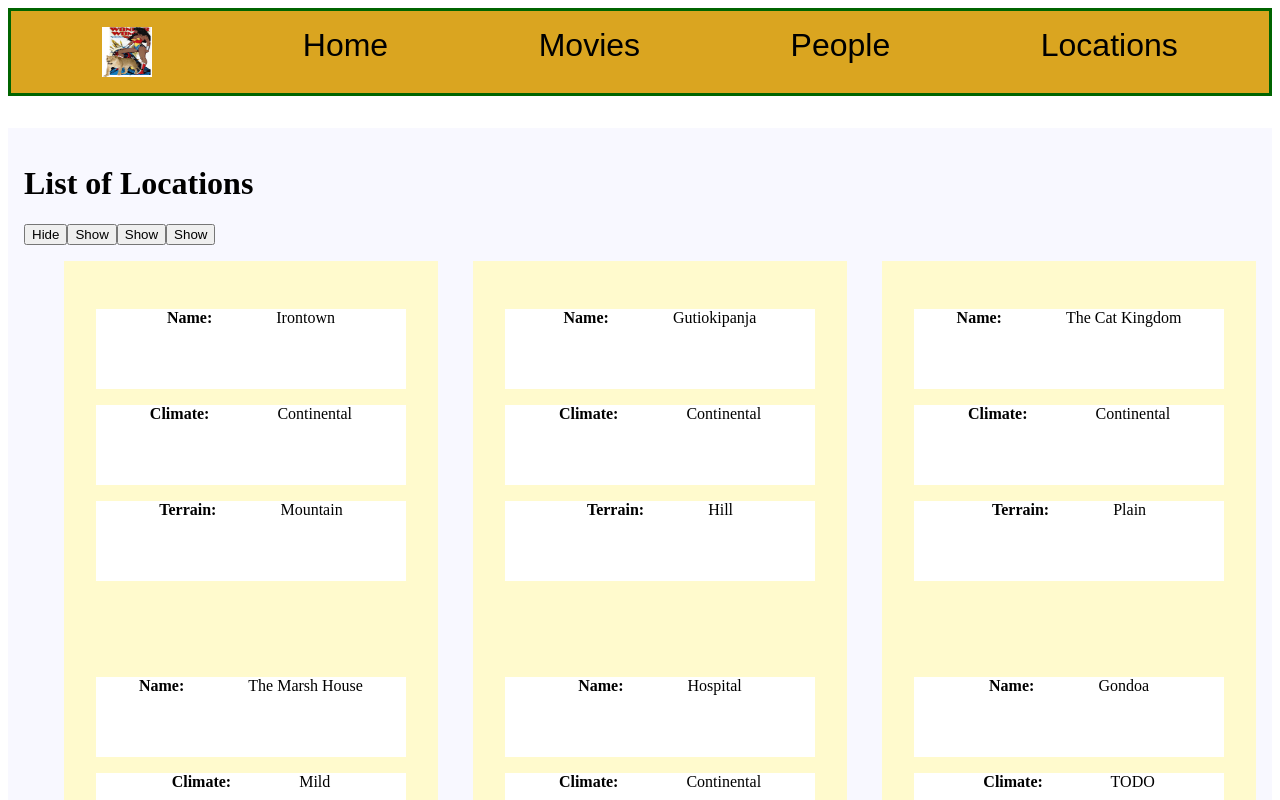
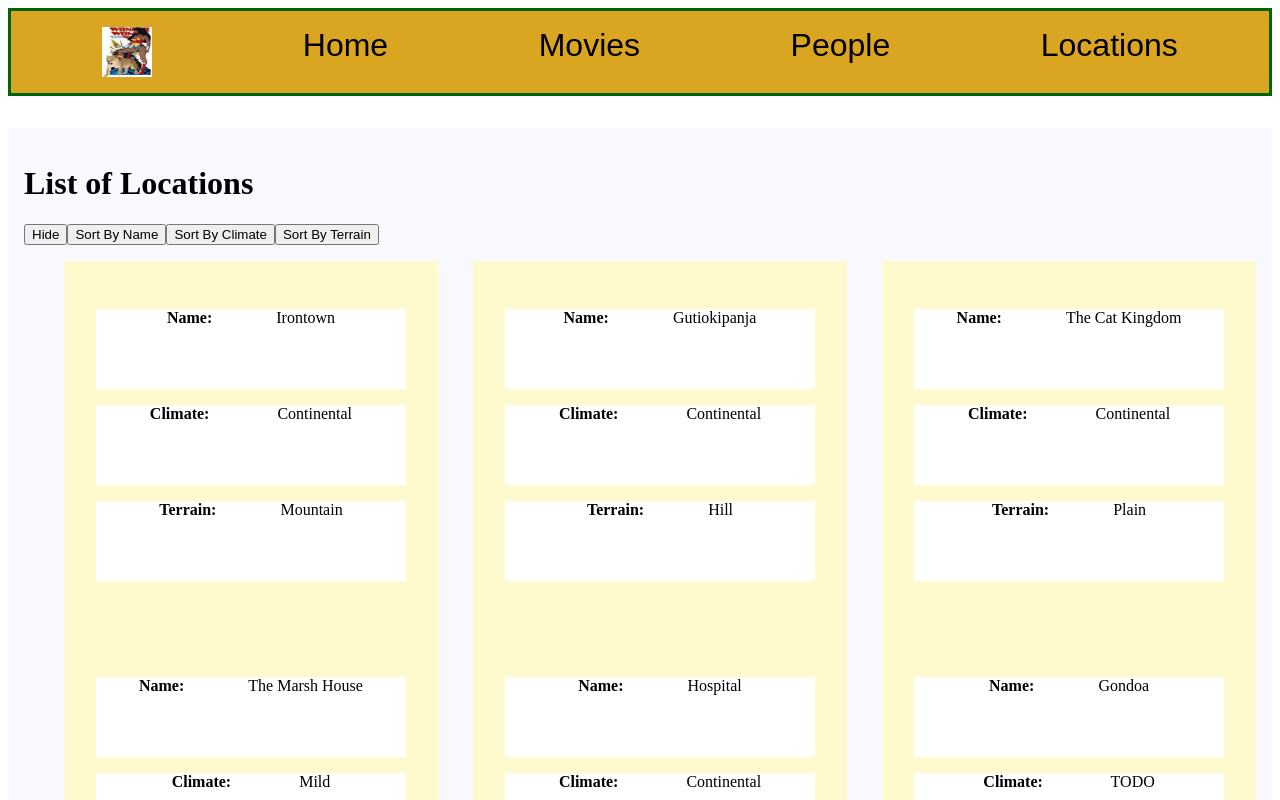
Before and after one commit to joinpursuit/9-1-module-three-assessment, a React (Create React App) app: page /locations in a window 1280 px wide. Both pictures are taken after a click on the button "Show". Shown: the top 800 px of the page. Built offline with nearby package versions, Linux system fonts and the light colour scheme; the HTML template or start-up script is replaced by a standard one.

Commit message:
removed placeholders for sort buttons and added handleSort functions - still working on getting sort results

```diff
--- a/src/Components/Locations.js
+++ b/src/Components/Locations.js
@@ -20,14 +20,88 @@ useEffect(() => {
 },[])
 
 
+// function handleNameSort(){
+//   const tempLocData = [...locationData]
+//   let sortedPlaces =tempLocData.sort((a,b) => {
+//     a.name < b.name ?  -1 : a.name > b.name ? 1 : 0
+//   })
+//   setNameSort(sortedPlaces)
+// }
+// function handleClimateSort(){
+//   const tempLocData = [...locationData]
+//   let sortedPlaces =tempLocData.sort((a,b) => {
+//     a.climate < b.climate ?  -1 : a.climate > b.climate ? 1 : 0
+//   })
+//   setClimateSort(sortedPlaces)
+// }
+
+// function handleTerrainSort(){
+//   const tempLocData = [...locationData]
+//   let sortedPlaces =tempLocData.sort((a,b) => {
+//     a.terrain < b.terrain ?  -1 : a.terrain > b.terrain ? 1 : 0
+//   })
+//   setTerrainSort(sortedPlaces)
+// }
+
+
+function handleNameSort(){
+const tempLocData = [...locationData]
+let sortedPlaces = tempLocData.sort((a, b) => {
+  if (a.name < b.name) {
+      return -1
+  }
+  if (a.name > b.name) {
+      return 1
+  }
+  return 0
+})
+setNameSort(sortedPlaces)
+}
+function handleClimateSort(){
+  const tempLocData = [...locationData]
+  let sortedPlaces = tempLocData.sort((a, b) => {
+    if (a.climate < b.climate) {
+        return -1
+    }
+    if (a.climate > b.climate) {
+        return 1
+    }
+    return 0
+  })
+  setClimateSort(sortedPlaces)
+  }
+
+  function handleTerrainSort(){
+    const tempLocData = [...locationData]
+    let sortedPlaces = tempLocData.sort((a, b) => {
+      if (a.terrain < b.terrain) {
+          return -1
+      }
+      if (a.terrain > b.terrain) {
+          return 1
+      }
+      return 0
+    })
+    setTerrainSort(sortedPlaces)
+    }
+
+
+
 return (
   <div className="locations">
     <h1>List of Locations</h1>
     <button onClick={() => setShowLocation(!showLocation)}>{showLocation ? "Hide" : "Show"}</button>
-    <button onClick={() => setNameSort(!nameSort)}>{nameSort ? "Hide" : "Show"}</button>
-    <button onClick={() => setClimateSort(!climateSort)}>{climateSort ? "Hide" : "Show"}</button>
-    <button onClick={() => setTerrainSort(!terrainSort)}>{terrainSort ? "Hide" : "Show"}</button>
-    <ul>
+
+    { showLocation ?
+    <>
+    <button onClick={handleNameSort}>Sort By Name</button>
+    <button onClick={handleClimateSort}>Sort By Climate</button>
+    <button onClick={handleTerrainSort}>Sort By Terrain</button>
+    </>
+    :
+    null}
+
+   <ul>
       {showLocation &&
       locationData &&
       locationData.map(locale =>(
@@ -38,10 +112,6 @@ return (
         </li>
       ))}
     </ul>
-
-
   </div>
 )
-
-
 }
```
